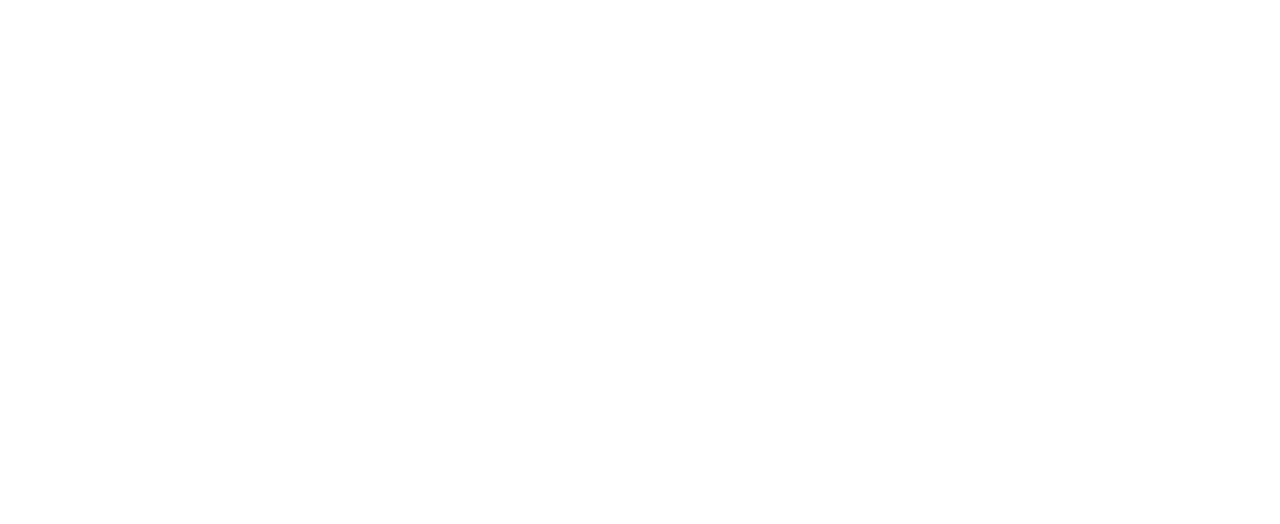
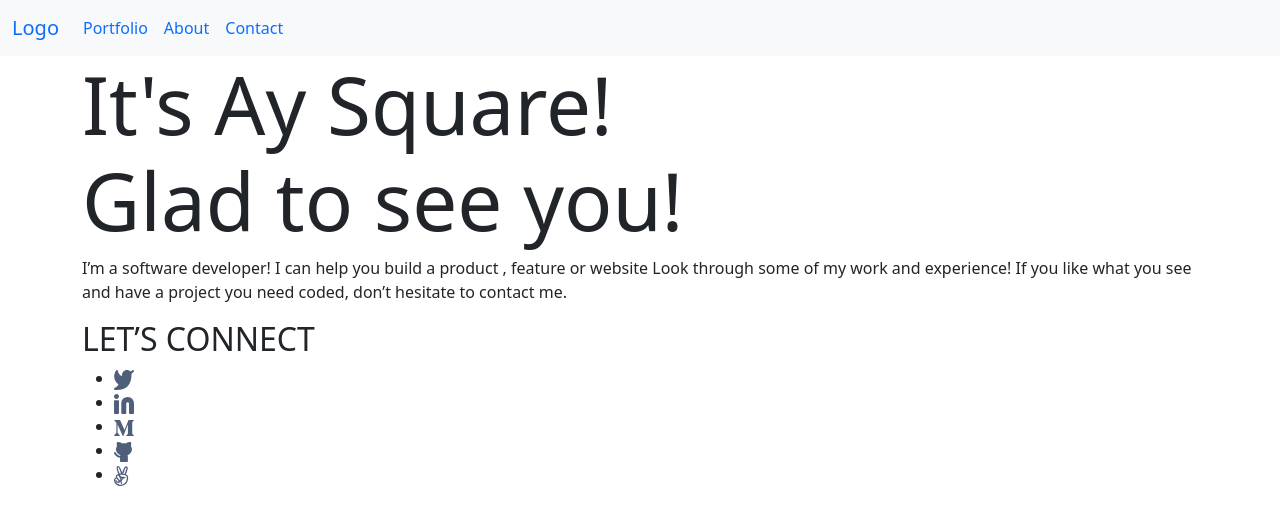
Before and after one commit to Ayokunnumi1/Bootstrap-Portfolio, a plain HTML site: page index.html in a window 1280 px wide. Drawn offline with nearby package versions, Linux system fonts and the light colour scheme.

Commit message:
Add bootstrap cdn links,navbar & header classes & image files

```diff
--- a/index.html
+++ b/index.html
@@ -1,11 +1,59 @@
 <!DOCTYPE html>
 <html lang="en">
+
 <head>
     <meta charset="UTF-8">
     <meta name="viewport" content="width=device-width, initial-scale=1.0">
+    <link href="https://cdn.jsdelivr.net/npm/bootstrap@5.0.2/dist/css/bootstrap.min.css" rel="stylesheet"
+        integrity="sha384-EVSTQN3/azprG1Anm3QDgpJLIm9Nao0Yz1ztcQTwFspd3yD65VohhpuuCOmLASjC" crossorigin="anonymous">
     <title>Ayokunnumi's Personalised Portfolio</title>
 </head>
+
 <body>
+    <nav class="navbar navbar-expand-sm bg-light">
+        <div class="container-fluid">
+            <a class="navbar-brand" href="#">Logo</a>
+            <button class="navbar-toggler" type="button" data-bs-toggle="collapse" data-bs-target="#collapsibleNavbar">
+                <span class="navbar-toggler-icon"><img src="images/Hamburger.png" alt=""></span>
+            </button>
+            <div class="collapse navbar-collapse" id="collapsibleNavbar">
+                <ul class="navbar-nav">
+                    <li class="nav-item">
+                        <a class="nav-link" href="#">Portfolio</a>
+                    </li>
+                    <li class="nav-item">
+                        <a class="nav-link" href="#">About</a>
+                    </li>
+                    <li class="nav-item">
+                        <a class="nav-link" href="#">Contact</a>
+                    </li>
+                </ul>
+            </div>
+        </div>
+    </nav>
 
+    <div class="container">
+        <h1 class="display-1">It's Ay Square! <br>
+            Glad to see you!</h1>
+        <p>I’m a software developer! I can help you build a product , feature or website Look through some of my work
+            and experience! If you like what you see and have a project you need coded, don’t hesitate to contact me.
+        </p>
+        <h2>LET’S CONNECT</h2>
+        <ul>
+            <li><img src="images/twitter.svg.svg" alt=""></li>
+            <li><img src="images/Linkedin icon.svg" alt=""></li>
+            <li><img src="images/M img icon.svg" alt=""></li>
+            <li><img src="images/Github icon.svg" alt=""></li>
+            <li><img src="images/hand icon.svg" alt=""></li>
+        </ul>
+    </div>
+
+
+
+
+    <script src="https://cdn.jsdelivr.net/npm/bootstrap@5.0.2/dist/js/bootstrap.bundle.min.js"
+        integrity="sha384-MrcW6ZMFYlzcLA8Nl+NtUVF0sA7MsXsP1UyJoMp4YLEuNSfAP+JcXn/tWtIaxVXM"
+        crossorigin="anonymous"></script>
 </body>
+
 </html>
```
Also changed, not shown: images/Github icon.svg (added), images/Hamburger.png (added), images/Linkedin icon.svg (added), images/M img icon.svg (added), images/hand icon.svg (added), images/twitter.svg.svg (added).
